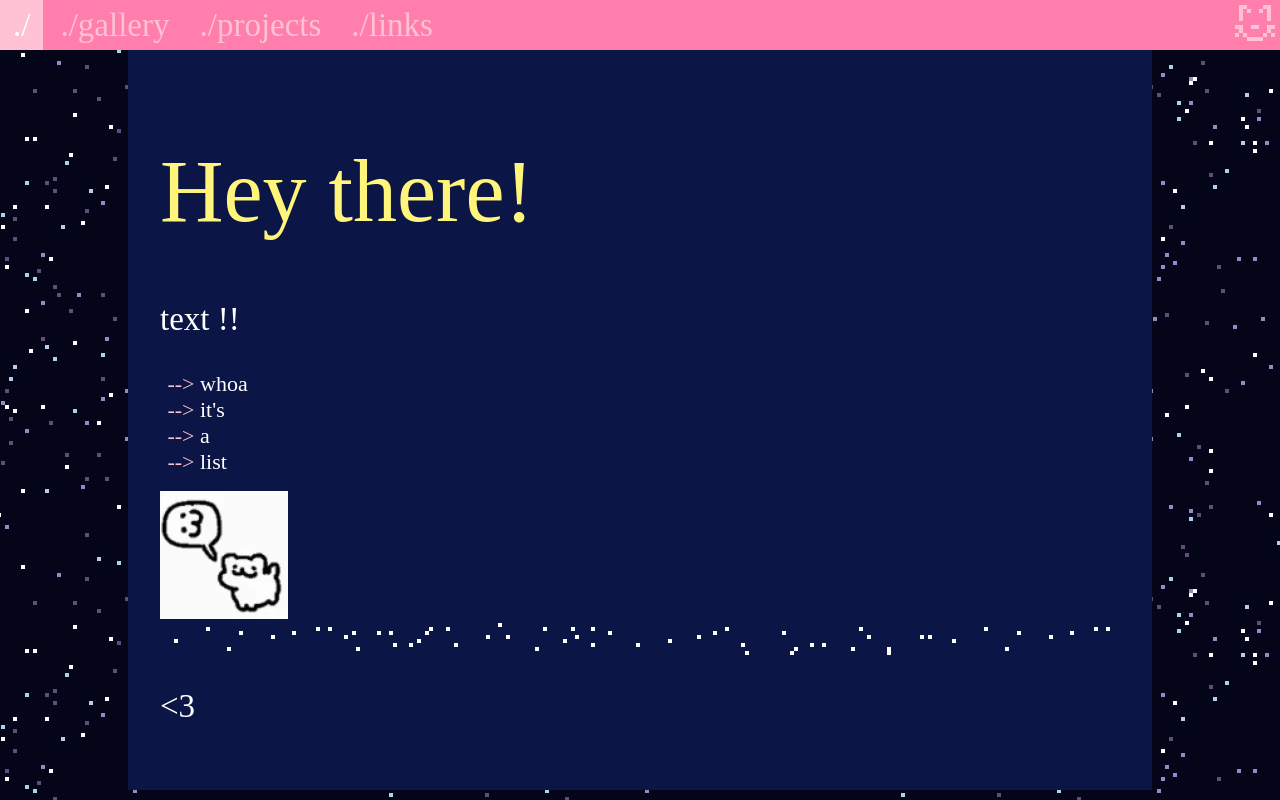
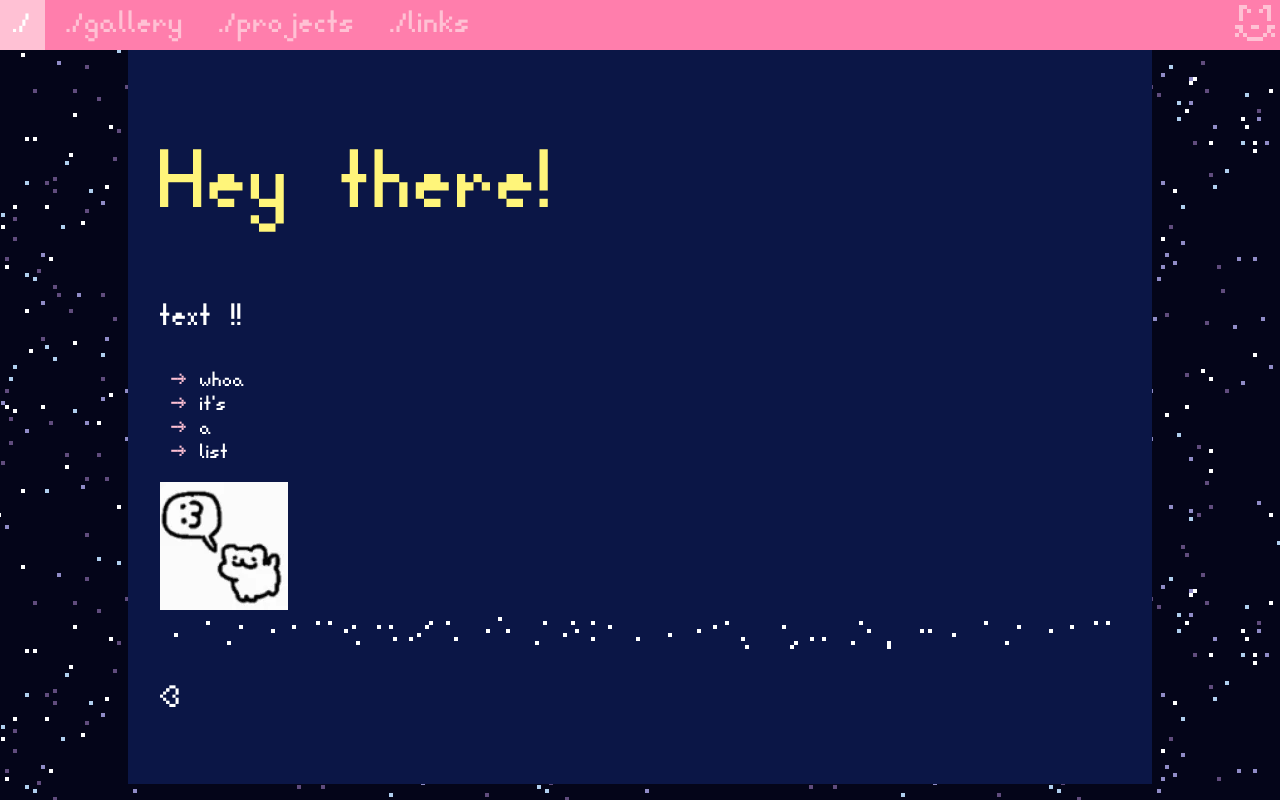
Before and after one commit to kitty-girl/kitty-girl.github.io, a plain HTML site: page index.html in a window 1280 px wide. Drawn offline with Linux system fonts and the light colour scheme.

Commit message:
fixed font

```diff
--- a/styles/style.css
+++ b/styles/style.css
@@ -1,6 +1,6 @@
 @font-face {
     font-family: "Katted";
-    src: local("assets/fonts/Katted.ttf");
+    src: url("../assets/fonts/Katted.ttf");
 }
 
 /* images should be on 4x scale */
```
